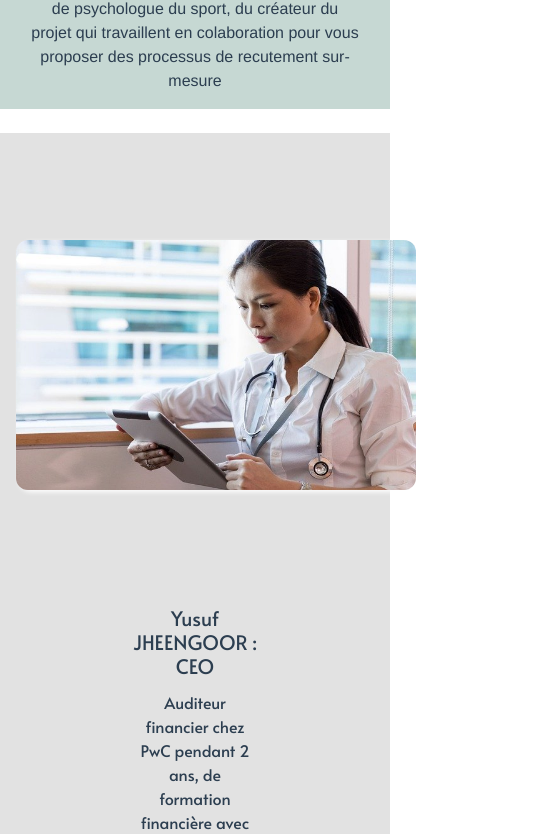
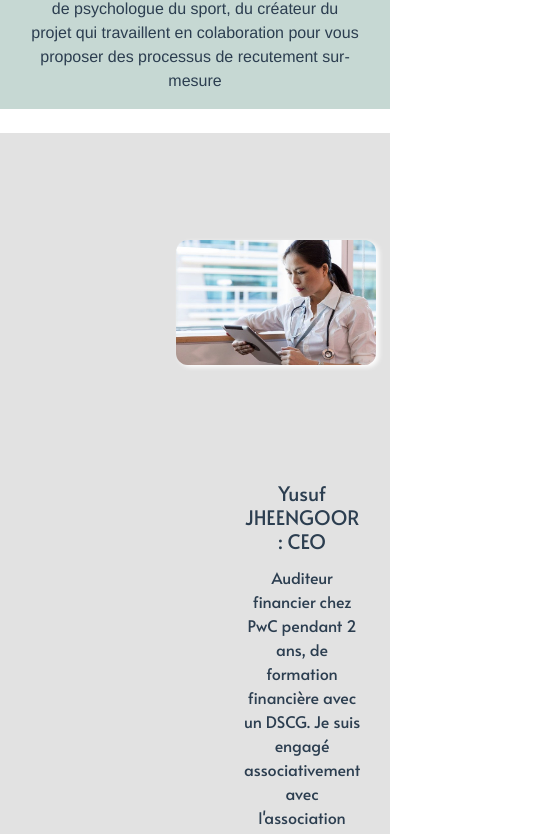
Before and after one commit to chmullerweb/beyond, a Vue app in the folder beyond_rh/: page /concept in a window 390 px wide. Shown: the part 1119-1953 px from the top of the page, 552 px wide, since content can reach past the window. Built offline with nearby package versions, Linux system fonts and the light colour scheme; what @braid/vue-formulate would draw is missing.

Commit message:
responsive

```diff
--- a/beyond_rh/src/components/CardConcept.vue
+++ b/beyond_rh/src/components/CardConcept.vue
@@ -47,6 +47,7 @@ export default {
 .cardConcept{
     align-items: center;
     background-color: #C6D8D3;
+    margin-right: 0!important;
 }
 
 .cardConceptText{
@@ -83,10 +84,13 @@ h2{
 .bouton_principal{
   text-align: center;
 }
+.cardConcept{
+    margin-right: 0!important;
+}
 
 }
 
-@media screen and (max-width:1023){
+@media screen and (max-width:1023px){
   .row.cardConcept{
     display: flex;
     flex-direction: column;
@@ -98,6 +102,13 @@ h2{
     margin: 0px;
     padding: 0px;
   }
+  .col{
+    padding: 0!important;
+  }
+  .cardConcept{
+      margin-right: 0!important;
+  }
+
 }
 
 
--- a/beyond_rh/src/components/CardTeam.vue
+++ b/beyond_rh/src/components/CardTeam.vue
@@ -99,4 +99,36 @@ img{
 
 }
 
+@media screen and (max-width:667px){
+  img{
+    width: 200px;
+    height: 125px;
+    margin-left: 4rem;
+    margin-right: 4rem;
+  }
+  .cardTeam, .cardTeamRight{
+    display: flex;
+    flex-direction: column;
+    align-items: center;
+  }
+}
+
+@media screen and (max-width:1024px){
+  img{
+    /* width: 200px;
+    height: 125px; */
+    margin-left: 10rem;
+    margin-right: 11rem;
+  }
+  .cardTeam, .cardTeamRight{
+    display: flex;
+    flex-direction: column;
+    align-items: center;
+  }
+
+  .card-body{
+    margin-left: 7rem;
+    margin-right: 7rem;
+  }
+}
 </style>
--- a/beyond_rh/src/components/Carousseletapes.vue
+++ b/beyond_rh/src/components/Carousseletapes.vue
@@ -164,6 +164,7 @@ p{
   width: 80%!important;
   display: inline-flex;
   vertical-align: middle;
+  margin: 2rem;
 }
 /*
 .img-height{
```
